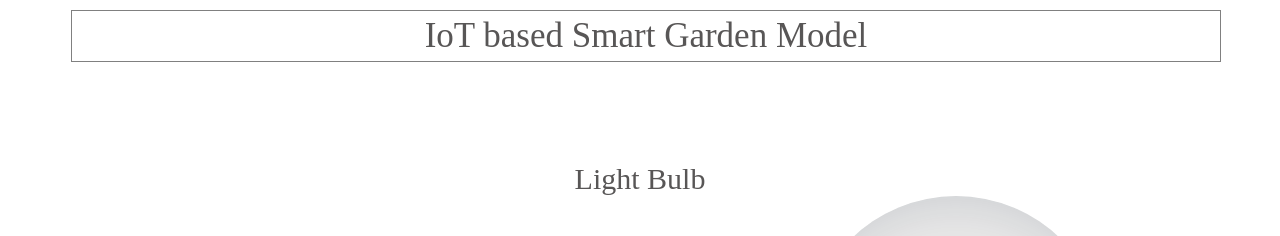
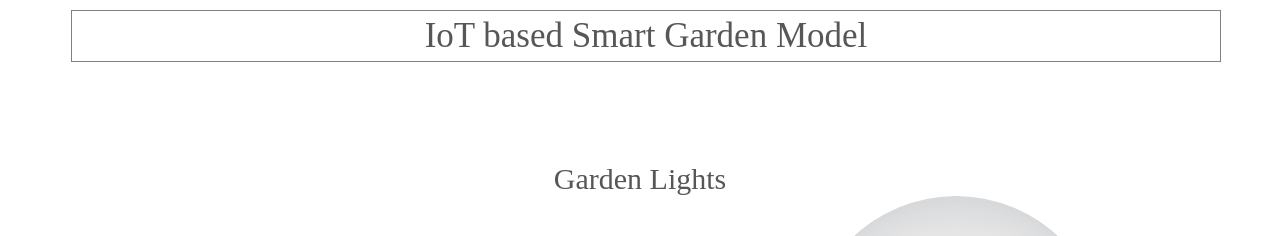
Before and after one commit to garginator/garginator.github.io, a plain HTML site: page index.html in a window 1280 px wide. Shown: the top 236 px of the page. Drawn offline with Linux system fonts and the light colour scheme; no server answers.

Commit message:
Update index.html

```diff
--- a/index.html
+++ b/index.html
@@ -11,7 +11,7 @@
 			IoT based Smart Garden Model
 		</div>
 		<div class="head_g">
-			Light Bulb
+			Garden Lights
 		</div>
 		<div id="lit">
 			<div id="btns">
```
